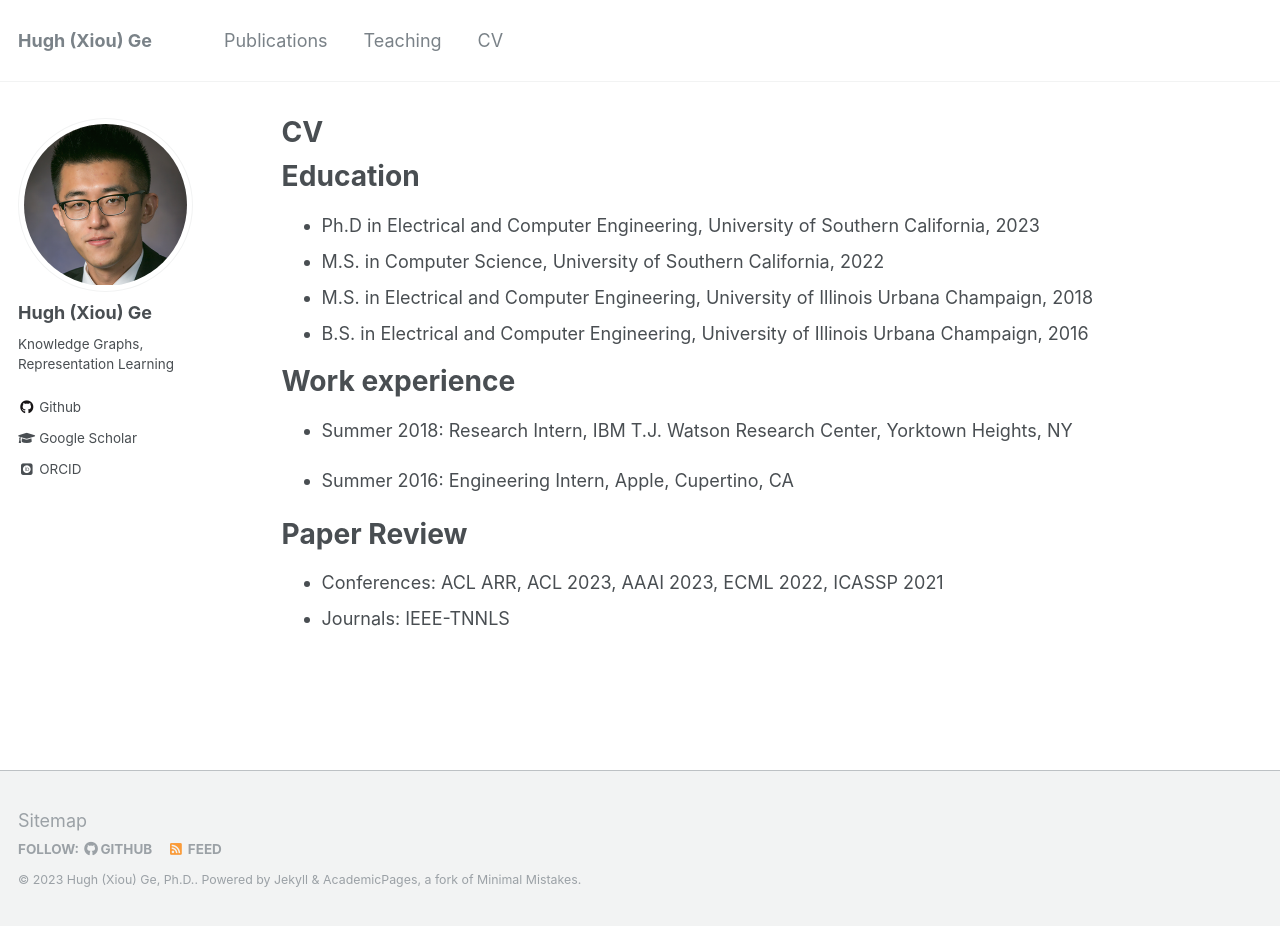
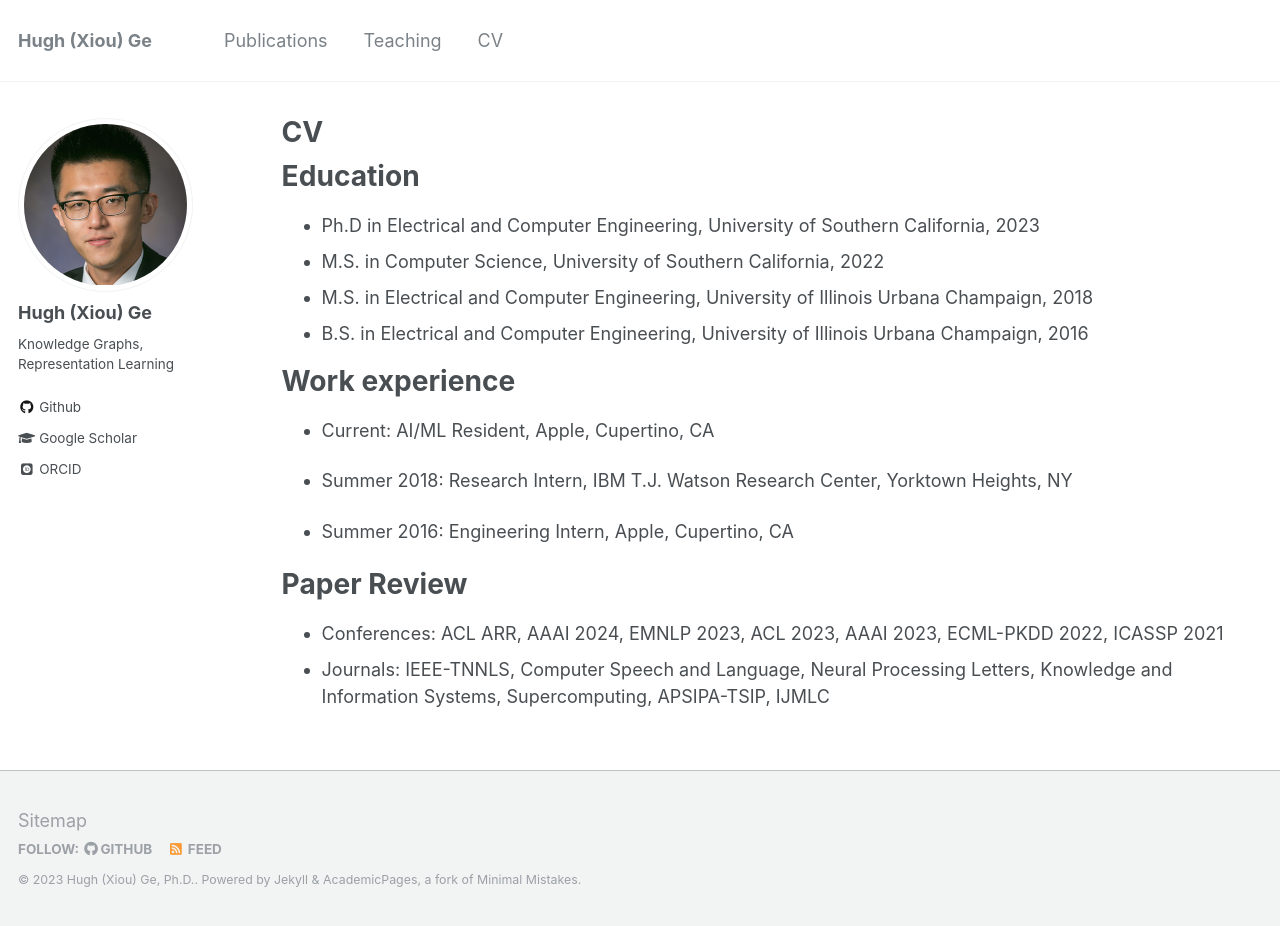
Before and after one commit to hughxiouge/hughxiouge.github.io, a Jekyll site: the page built from _pages/cv.md, in a window 1280 px wide and 926 px high. Built offline with Jekyll 4.4.1, drawn with Linux system fonts in a browser that asks for light colours; some web fonts are replaced.

```diff
--- a/_pages/cv.md
+++ b/_pages/cv.md
@@ -18,15 +18,16 @@ Education
 
 Work experience
 ======
-<!-- * Summer 2023: Applied Scientist Intern, Amazon Web Services, Santa Clara, CA    -->
+* Current: AI/ML Resident, Apple, Cupertino, CA
+
 * Summer 2018: Research Intern, IBM T.J. Watson Research Center, Yorktown Heights, NY
 
 * Summer 2016: Engineering Intern, Apple, Cupertino, CA
 
 Paper Review
 ======
-* Conferences: ACL ARR, ACL 2023, AAAI 2023, ECML 2022, ICASSP 2021
-* Journals: IEEE-TNNLS
+* Conferences: ACL ARR, AAAI 2024, EMNLP 2023, ACL 2023, AAAI 2023, ECML-PKDD 2022, ICASSP 2021
+* Journals: IEEE-TNNLS, Computer Speech and Language, Neural Processing Letters, Knowledge and Information Systems, Supercomputing, APSIPA-TSIP, IJMLC
 
 <!-- Skills
 ======
```
Also changed, not shown: _pages/publications.md (+5 -1 lines).
